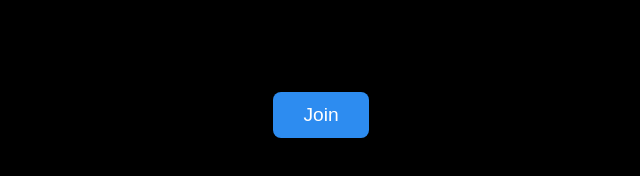
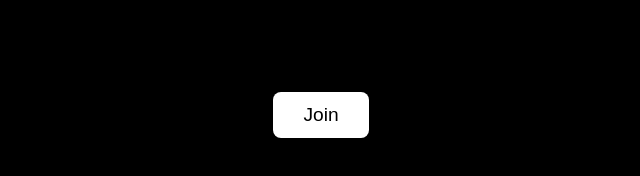
Before and after one commit to Freezing0rb/billysdreamworld.com, a plain HTML site: page index.html in a window 1280 px wide. Shown: the part 502-678 px from the top of the page, without its empty margins (319-959 px from the left). Drawn offline with Linux system fonts and the light colour scheme.

Commit message:
Update index.html

```diff
--- a/index.html
+++ b/index.html
@@ -20,8 +20,8 @@
       display: inline-block;
       padding: 12px 30px;
       font-size: 1.2em;
-      background: #2d8cf0;
-      color: #fff;
+      background: #ffffff;
+      color: #000;
       border-radius: 8px;
       text-decoration: none;
       transition: background 0.2s;
```
